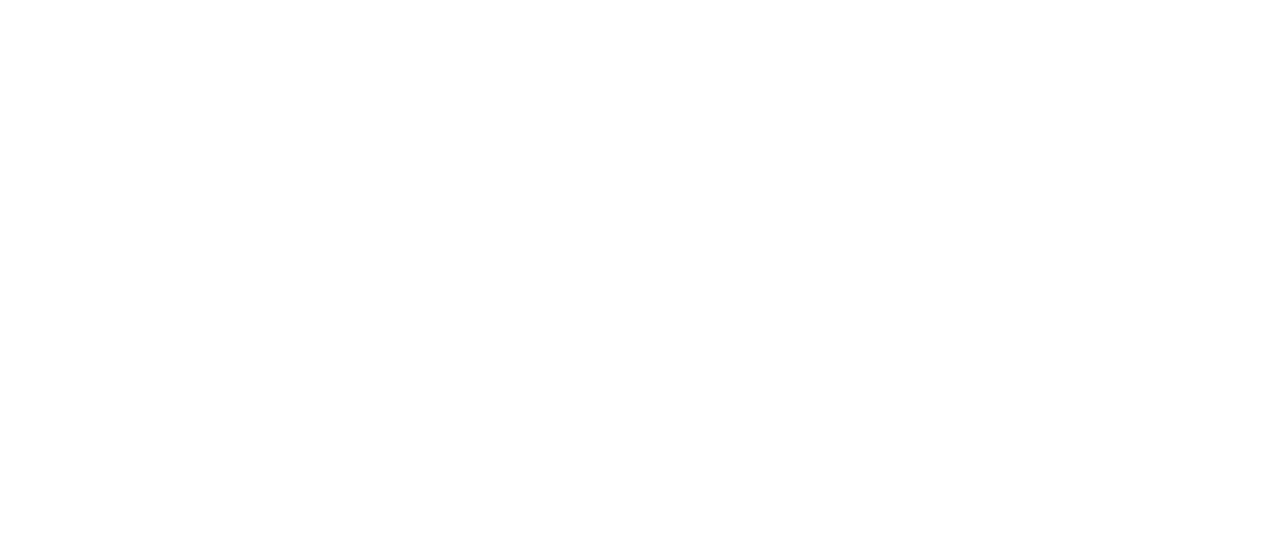
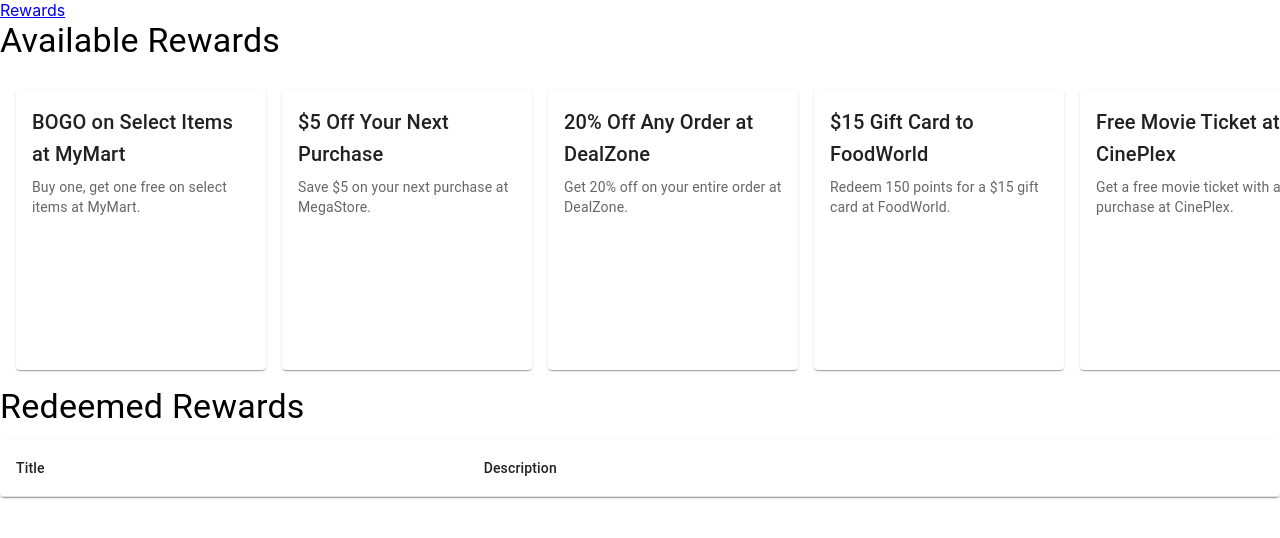
Before and after one commit to FalgunThakwani/upcyclr, a React (Create React App) app: page /rewards in a window 1280 px wide. Before the commit this address had no page. Shown: the top 538 px of the page. Built offline with nearby package versions, Linux system fonts and the light colour scheme.

Commit message:
Added features and logic to redeem rewards. TODO: Connect application to firebase so that rewards  can be loaded from there and implement logic to decrement total points once reward is redeemed

```diff
--- a/src/App.js
+++ b/src/App.js
@@ -1,19 +1,37 @@
 import React from 'react';
-import { BrowserRouter, Route, Routes} from "react-router-dom";
-import Home from './componenets/Home';
-import PickupForm from './componenets/pickup-request/pickup';
-import PickupRequests from './componenets/pickup-request/pickup-history';
+import { BrowserRouter, Route, Routes, Link} from "react-router-dom";
+import Home from './components/Home';
+import PickupForm from './components/pickup-request/pickup';
+import PickupRequests from './components/pickup-request/pickup-history';
+import { Rewards } from './components/reward-system/rewards';
+import { RewardDetail } from './components/reward-system/reward-detail-page';
+import { rewardsData } from './components/reward-system/rewards-data';
+import { useState, createContext } from 'react';
 
+//State management: Global context
+export const AppContext = createContext();
 
 const App = () => {
+  const [rewards, setRewards] = useState(rewardsData);
+
   return (
     <BrowserRouter>
+      <Link to={"/rewards"}> Rewards </Link>
+      <AppContext.Provider value={
+        {rewards, setRewards}
+        }>
       <Routes>
         <Route exact path="/" element={<Home/>} />
         <Route exact path="/pickUp" element={<PickupForm/>} />
         <Route exact path="/pickup-history" element={<PickupRequests/>} />
+        <Route exact path="/rewards" element={<Rewards/>} />
+        <Route
+          path="/rewards/:rewardId"
+          element={<RewardDetail rewards={rewards} />}
+        />
         {/* Add more routes here if needed */}
       </Routes>
+      </AppContext.Provider>
     </BrowserRouter>
   );
 };
--- /dev/null
+++ b/src/components/reward-system/available-rewards-scroll-view.js
@@ -0,0 +1,27 @@
+import { RewardCard } from "./reward-card";
+import { Box, Typography } from '@mui/material';
+import { Link } from 'react-router-dom';
+import { useContext } from 'react';
+import { AppContext } from '../../App.js';
+
+export const AvailableRewardsScrollView = () => {
+    const { rewards } = useContext(AppContext);
+    const unredeemedRewards = rewards.filter((reward) => !reward.isRedeemed);
+    return (
+        <div>
+            <Typography variant="h4" gutterBottom>
+                Available Rewards
+            </Typography>
+            <Box sx={{ display: 'flex', overflowX: 'auto', padding: 2 }}>
+                {unredeemedRewards.map((reward) => (
+                // Add a conditional check to ensure the reward is valid
+                reward && reward.title ? (
+                <Link key={reward.id} to={`/rewards/${reward.id}`} style={{ textDecoration: 'none' }}>
+                    <RewardCard reward={reward} />
+                </Link>
+                ) : null
+                ))}
+            </Box>
+        </div>
+    );
+}
--- /dev/null
+++ b/src/components/reward-system/redeemed-rewards.js
@@ -0,0 +1,54 @@
+import React, { useContext } from 'react';
+import { AppContext } from '../../App';
+import { Table, TableBody, TableCell, TableContainer, TableHead, TableRow, Paper, Typography, Link } from '@mui/material';
+
+
+export const RedeemedRewards = () => {
+    const { rewards } = useContext(AppContext);
+    const redeemedRewards = rewards.filter((reward) => reward.isRedeemed);
+
+    return (
+        <div>
+        <Typography variant="h4" gutterBottom>
+          Redeemed Rewards
+        </Typography>
+        <TableContainer component={Paper}>
+          <Table>
+            <TableHead>
+              <TableRow>
+                <TableCell>Title</TableCell>
+                <TableCell>Description</TableCell>
+              </TableRow>
+            </TableHead>
+            <TableBody>
+              {redeemedRewards.map((reward) => (
+                <TableRow key={reward.id} component={Link} to={`/rewards/${reward.id}`} style={{ textDecoration: 'none' }}>
+                  <TableCell component="th" scope="row">
+                    {reward.title}
+                  </TableCell>
+                  <TableCell>{reward.description}</TableCell>
+                </TableRow>
+              ))}
+            </TableBody>
+          </Table>
+        </TableContainer>
+      </div>
+    );
+  };
+
+
+// export const RedeemedRewards = () => {
+//   const { rewards } = useContext(AppContext);
+//   const redeemedRewards = rewards.filter((reward) => reward.isRedeemed);
+
+//   return (
+//     <div>
+//       {redeemedRewards.map((reward) => (
+//         <div key={reward.id}>
+//           <h3>{reward.title}</h3>
+//           <p>{reward.description}</p>
+//         </div>
+//       ))}
+//     </div>
+//   );
+// };
--- /dev/null
+++ b/src/components/reward-system/reward-card.js
@@ -0,0 +1,17 @@
+import { Card, CardContent, Typography } from '@mui/material';
+
+export const RewardCard = ( { reward }) => {
+    return (
+        <Card sx={{ minWidth: 250, height: 280, marginRight: 2 }}>
+            <CardContent>
+                <Typography variant="h6" component="div" gutterBottom>
+                    {reward.title}
+                </Typography>
+                <Typography variant="body2" color="text.secondary">
+                    {reward.description}
+                </Typography>
+            </CardContent>
+        </Card>
+    )
+
+}
--- /dev/null
+++ b/src/components/reward-system/reward-detail-page.js
@@ -0,0 +1,32 @@
+import { useParams } from 'react-router-dom';
+import React, { useContext } from 'react';
+import { AppContext } from '../../App';
+
+
+export const RewardDetail = () => {
+  const { rewardId } = useParams();
+  const {rewards, setRewards } = useContext(AppContext);
+  const reward = rewards.find((reward) => reward.id === parseInt(rewardId));
+
+  const handleRedeemReward = () => {
+    const updatedRewards = rewards.map((r) =>
+      r.id === parseInt(rewardId) ? { ...r, isRedeemed: true } : r
+    );
+    setRewards(updatedRewards);
+  };
+
+  return (
+    <div>
+      {reward ? (
+        <div>
+          <h2>{reward.title}</h2>
+          <p>{reward.description}</p>
+          <p>Is Redeemed: {reward.isRedeemed ? 'Yes' : 'No'}</p>
+          <button onClick={handleRedeemReward}>Redeem Reward</button>
+        </div>
+      ) : (
+        <p>Reward not found.</p>
+      )}
+    </div>
+  );
+};
--- /dev/null
+++ b/src/components/reward-system/reward-history.js
@@ -0,0 +1,3 @@
+export const RewardHistory = () => {
+
+}
--- /dev/null
+++ b/src/components/reward-system/rewards-data.js
@@ -0,0 +1,44 @@
+export const rewardsData = [
+    {
+      id: 1,
+      title: 'BOGO on Select Items at MyMart',
+      description: 'Buy one, get one free on select items at MyMart.',
+      points: 550,
+      isRedeemed: false
+    },
+    {
+      id: 2,
+      title: '$5 Off Your Next Purchase',
+      description: 'Save $5 on your next purchase at MegaStore.',
+      points: 50,
+      isRedeemed: false
+    },
+    {
+      id: 3,
+      title: '20% Off Any Order at DealZone',
+      description: 'Get 20% off on your entire order at DealZone.',
+      points: 1000,
+      isRedeemed: false
+    },
+    {
+      id: 4,
+      title: '$15 Gift Card to FoodWorld',
+      description: 'Redeem 150 points for a $15 gift card at FoodWorld.',
+      points: 200,
+      isRedeemed: false
+    },
+    {
+      id: 5,
+      title: 'Free Movie Ticket at CinePlex',
+      description: 'Get a free movie ticket with any purchase at CinePlex.',
+      points: 150,
+      isRedeemed: false
+    },
+    {
+      id: 6,
+      title: '$10 Off Any Item at FashionSquare',
+      description: 'Save $10 on any single item at FashionSquare.',
+      points: 100,
+      isRedeemed: false
+    }
+  ];
--- /dev/null
+++ b/src/components/reward-system/rewards.js
@@ -0,0 +1,14 @@
+import { AvailableRewardsScrollView } from "./available-rewards-scroll-view";
+import { useContext } from 'react';
+import { AppContext } from '../../App.js';
+import { RedeemedRewards } from "./redeemed-rewards";
+
+export const Rewards = () => {
+  const {rewards} = useContext(AppContext);
+    return (
+      <div>
+          <AvailableRewardsScrollView />
+          <RedeemedRewards />
+      </div>
+    );
+}
```
Also changed, not shown: src/pages/Rewards.js (added, +24 -0 lines), src/components/Home.js (renamed from src/componenets/Home.js), src/components/pickup-request/pickup-history.js (renamed from src/componenets/pickup-request/pickup-history.js), src/components/pickup-request/pickup.js (renamed from src/componenets/pickup-request/pickup.js).
